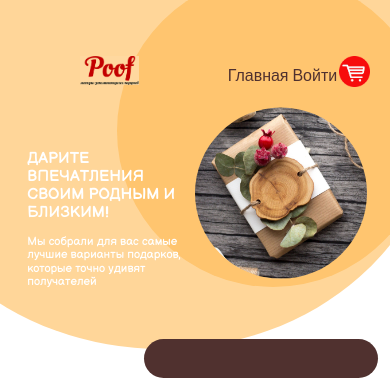
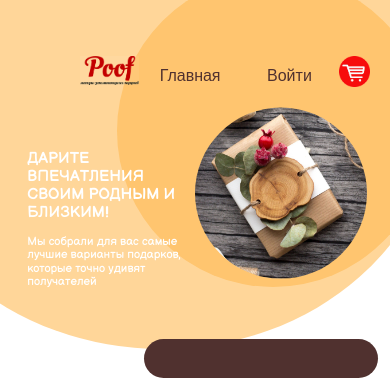
Before and after one commit to S-Lump/gift_proj, a Django app: template gift/products/templates/products/index.html in a window 390 px wide. Shown: the top 382 px of the page. Run offline with Django 3.2, Linux system fonts and the light colour scheme; the template is opened without the code that fills it, so the values that code supplies are empty.

Commit message:
Little fixes

```diff
--- a/gift/gift/static/css/index.css
+++ b/gift/gift/static/css/index.css
@@ -13,7 +13,7 @@
 .logo img{
     width: 15vw;
     height: auto;
-    background: var(--yellow_light);
+    background: none;
 }
 .menu_links{
     display: flex;
@@ -251,14 +251,7 @@ hr {
 
 
 
-@media (max-width: 380px) {
 
-
-    .menu_links{
-        flex:3;
-    }
-
-}
 
 @media(max-width: 850px) {
     .wrapper {
@@ -268,6 +261,9 @@ hr {
         width: 300px;
         transform: translate(10vw,-110vw);
         padding-bottom: 10vw;
+    }
+    .menu_links{
+        flex:4;
     }
 
     .m1{
```
Also changed, not shown: gift/db.sqlite3.
